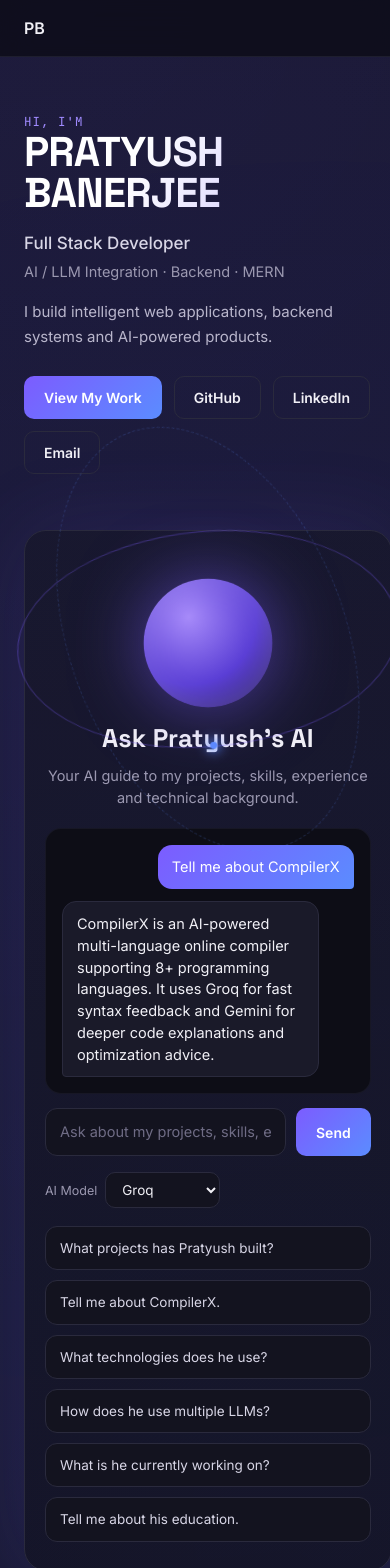
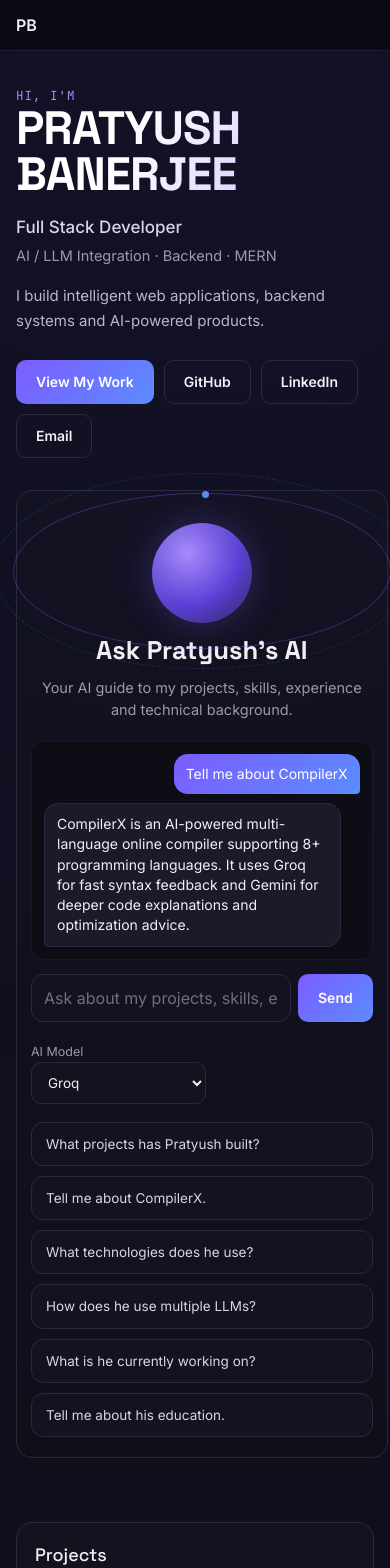
Before and after one commit to CodedBy-Pratyush/pratyush-portfolio, a React (Vite) app in the folder client/: page / in a window 390 px wide. Shown: the top 1568 px of the page. Built offline with nearby package versions, Linux system fonts and the light colour scheme; no server answers.

Commit message:
fix AI model

```diff
--- a/client/src/index.css
+++ b/client/src/index.css
@@ -33,9 +33,11 @@ body {
 ::-webkit-scrollbar {
   width: 10px;
 }
+
 ::-webkit-scrollbar-track {
   background: #0b0b14;
 }
+
 ::-webkit-scrollbar-thumb {
   background: #2a2a3d;
   border-radius: 999px;
@@ -46,7 +48,6 @@ button {
   font-family: inherit;
 }
 
-/* Visible keyboard focus everywhere */
 a:focus-visible,
 button:focus-visible,
 input:focus-visible {
@@ -79,6 +80,7 @@ input:focus-visible {
   top: 0;
   z-index: 50;
   backdrop-filter: blur(14px);
+  -webkit-backdrop-filter: blur(14px);
   background: rgba(11, 11, 20, 0.75);
   border-bottom: 1px solid #1e1e2e;
 }
@@ -199,7 +201,7 @@ input:focus-visible {
 }
 
 /* ---------------------------------------------------
-   AI CORE VISUAL (signature element)
+   AI CORE VISUAL
 --------------------------------------------------- */
 
 .ai-core-stage {
@@ -216,8 +218,15 @@ input:focus-visible {
   width: 128px;
   height: 128px;
   border-radius: 50%;
-  background: radial-gradient(circle at 35% 30%, #a78bfa, #5b3fd6 55%, #241a52 100%);
-  box-shadow: 0 0 70px rgba(124, 92, 255, 0.55), inset 0 0 30px rgba(255, 255, 255, 0.15);
+  background: radial-gradient(
+    circle at 35% 30%,
+    #a78bfa,
+    #5b3fd6 55%,
+    #241a52 100%
+  );
+  box-shadow:
+    0 0 70px rgba(124, 92, 255, 0.55),
+    inset 0 0 30px rgba(255, 255, 255, 0.15);
   animation: pulse-core 3.2s ease-in-out infinite;
 }
 
@@ -250,22 +259,40 @@ input:focus-visible {
 }
 
 @keyframes pulse-core {
-  0%, 100% { transform: scale(1); }
-  50% { transform: scale(1.05); }
+  0%,
+  100% {
+    transform: scale(1);
+  }
+
+  50% {
+    transform: scale(1.05);
+  }
 }
 
 @keyframes spin-ring {
-  from { transform: rotate(0deg); }
-  to { transform: rotate(360deg); }
+  from {
+    transform: rotate(0deg);
+  }
+
+  to {
+    transform: rotate(360deg);
+  }
 }
 
 @keyframes spin-ring-rev {
-  from { transform: rotate(360deg); }
-  to { transform: rotate(0deg); }
+  from {
+    transform: rotate(360deg);
+  }
+
+  to {
+    transform: rotate(0deg);
+  }
 }
 
 @media (prefers-reduced-motion: reduce) {
-  .ai-core, .ai-ring, .ai-ring-outer {
+  .ai-core,
+  .ai-ring,
+  .ai-ring-outer {
     animation: none;
   }
 }
@@ -361,6 +388,7 @@ input:focus-visible {
 
 .chat-input {
   flex: 1;
+  min-width: 0;
   background: #13131f;
   border: 1px solid #2a2a3d;
   color: #f1f0f6;
@@ -413,7 +441,10 @@ input:focus-visible {
   padding: 11px 14px;
   font-size: 13.5px;
   cursor: pointer;
-  transition: border-color 0.15s ease, background 0.15s ease, transform 0.15s ease;
+  transition:
+    border-color 0.15s ease,
+    background 0.15s ease,
+    transform 0.15s ease;
 }
 
 .suggested-card:hover {
@@ -453,7 +484,9 @@ input:focus-visible {
   text-decoration: none;
   color: inherit;
   display: block;
-  transition: border-color 0.2s ease, transform 0.2s ease;
+  transition:
+    border-color 0.2s ease,
+    transform 0.2s ease;
 }
 
 .explore-card:hover {
@@ -605,7 +638,7 @@ input:focus-visible {
 }
 
 /* ---------------------------------------------------
-   EDUCATION / CURRENT WORK / ACHIEVEMENTS / CONTACT
+   EDUCATION / WORK / ACHIEVEMENTS / CONTACT
 --------------------------------------------------- */
 
 .info-card {
@@ -663,3 +696,249 @@ input:focus-visible {
   color: #6f6c85;
   font-size: 13px;
 }
+
+/* ===================================================
+   MOBILE PERFORMANCE
+   =================================================== */
+
+@media (max-width: 767px) {
+
+  /* Lighter background */
+  body {
+    background-image:
+      radial-gradient(
+        circle at 50% 0%,
+        rgba(124, 92, 255, 0.08),
+        transparent 38%
+      );
+  }
+
+  /* Remove expensive blur */
+  .navbar {
+    backdrop-filter: none;
+    -webkit-backdrop-filter: none;
+    background: rgba(11, 11, 20, 0.96);
+  }
+
+  .navbar-inner {
+    padding: 13px 16px;
+  }
+
+  /* Smaller spacing */
+  .section-wrap {
+    padding-left: 16px;
+    padding-right: 16px;
+  }
+
+  .section-pad {
+    padding-top: 64px;
+    padding-bottom: 64px;
+  }
+
+  .hero-grid {
+    gap: 32px;
+    padding-top: 36px;
+    padding-bottom: 28px;
+  }
+
+  .hero-name {
+    font-size: clamp(2.35rem, 12vw, 3.2rem);
+  }
+
+  .hero-actions {
+    gap: 10px;
+  }
+
+  .hero-actions .btn-primary,
+  .hero-actions .btn-secondary {
+    min-height: 44px;
+  }
+
+  /* -----------------------------------------------
+     AI CORE
+     ----------------------------------------------- */
+
+  .ai-core-stage {
+    padding: 12px 0 8px;
+  }
+
+  .ai-core {
+    width: 100px;
+    height: 100px;
+
+    /* Much lighter glow */
+    box-shadow:
+      0 0 35px rgba(124, 92, 255, 0.30),
+      inset 0 0 18px rgba(255, 255, 255, 0.08);
+
+    /* Stop constant animation */
+    animation: none;
+  }
+
+  .ai-ring {
+    inset: -18px;
+
+    /* Stop rotation */
+    animation: none;
+  }
+
+  .ai-ring-outer {
+    inset: -38px;
+
+    /* Stop rotation */
+    animation: none;
+  }
+
+  .ai-ring::before {
+    box-shadow: none;
+  }
+
+  /* -----------------------------------------------
+     AI PANEL
+     ----------------------------------------------- */
+
+  .ai-panel {
+    padding: 20px 14px;
+    border-radius: 16px;
+
+    /* Remove large glow */
+    box-shadow: none;
+  }
+
+  .chat-window {
+    max-height: 300px;
+    padding: 12px;
+    gap: 9px;
+    border-radius: 12px;
+    -webkit-overflow-scrolling: touch;
+  }
+
+  .bubble {
+    max-width: 94%;
+    padding: 10px 12px;
+    font-size: 14px;
+    line-height: 1.45;
+  }
+
+  .chat-form {
+    gap: 7px;
+  }
+
+  .chat-input {
+    min-width: 0;
+
+    /* Prevent mobile browser zoom */
+    font-size: 16px;
+
+    padding: 11px 12px;
+  }
+
+  .provider-row {
+    align-items: stretch;
+  }
+
+  .provider-select {
+    width: 100%;
+    min-height: 42px;
+  }
+
+  /* -----------------------------------------------
+     CARDS
+     ----------------------------------------------- */
+
+  .explore-card,
+  .project-card,
+  .skill-card,
+  .info-card {
+    padding: 18px;
+  }
+
+  .explore-grid,
+  .project-grid,
+  .skills-grid {
+    gap: 12px;
+  }
+
+  /* -----------------------------------------------
+     MOBILE TYPOGRAPHY
+     ----------------------------------------------- */
+
+  .section-title {
+    font-size: clamp(1.7rem, 8vw, 2.2rem);
+    margin-bottom: 24px;
+  }
+
+  /* -----------------------------------------------
+     REMOVE TOUCH DEVICE HOVER EFFECTS
+     ----------------------------------------------- */
+
+  .explore-card:hover,
+  .suggested-card:hover,
+  .btn-primary:hover,
+  .btn-secondary:hover {
+    transform: none;
+  }
+}
+
+/* ===================================================
+   SMALL PHONES
+   =================================================== */
+
+@media (max-width: 380px) {
+
+  .section-wrap {
+    padding-left: 13px;
+    padding-right: 13px;
+  }
+
+  .hero-actions {
+    flex-direction: column;
+  }
+
+  .hero-actions .btn-primary,
+  .hero-actions .btn-secondary {
+    width: 100%;
+    justify-content: center;
+  }
+
+  .ai-panel {
+    padding: 16px 10px;
+  }
+
+  .chat-window {
+    max-height: 260px;
+  }
+
+  .bubble {
+    max-width: 96%;
+    font-size: 13.5px;
+  }
+
+  .project-card,
+  .skill-card,
+  .explore-card,
+  .info-card {
+    padding: 15px;
+  }
+}
+
+/* ===================================================
+   TOUCH DEVICES
+   =================================================== */
+
+@media (hover: none) and (pointer: coarse) {
+
+  .explore-card,
+  .suggested-card,
+  .btn-primary,
+  .btn-secondary {
+    transition: none;
+  }
+
+  .explore-card:hover,
+  .suggested-card:hover,
+  .btn-primary:hover,
+  .btn-secondary:hover {
+    transform: none;
+  }
+}
```
